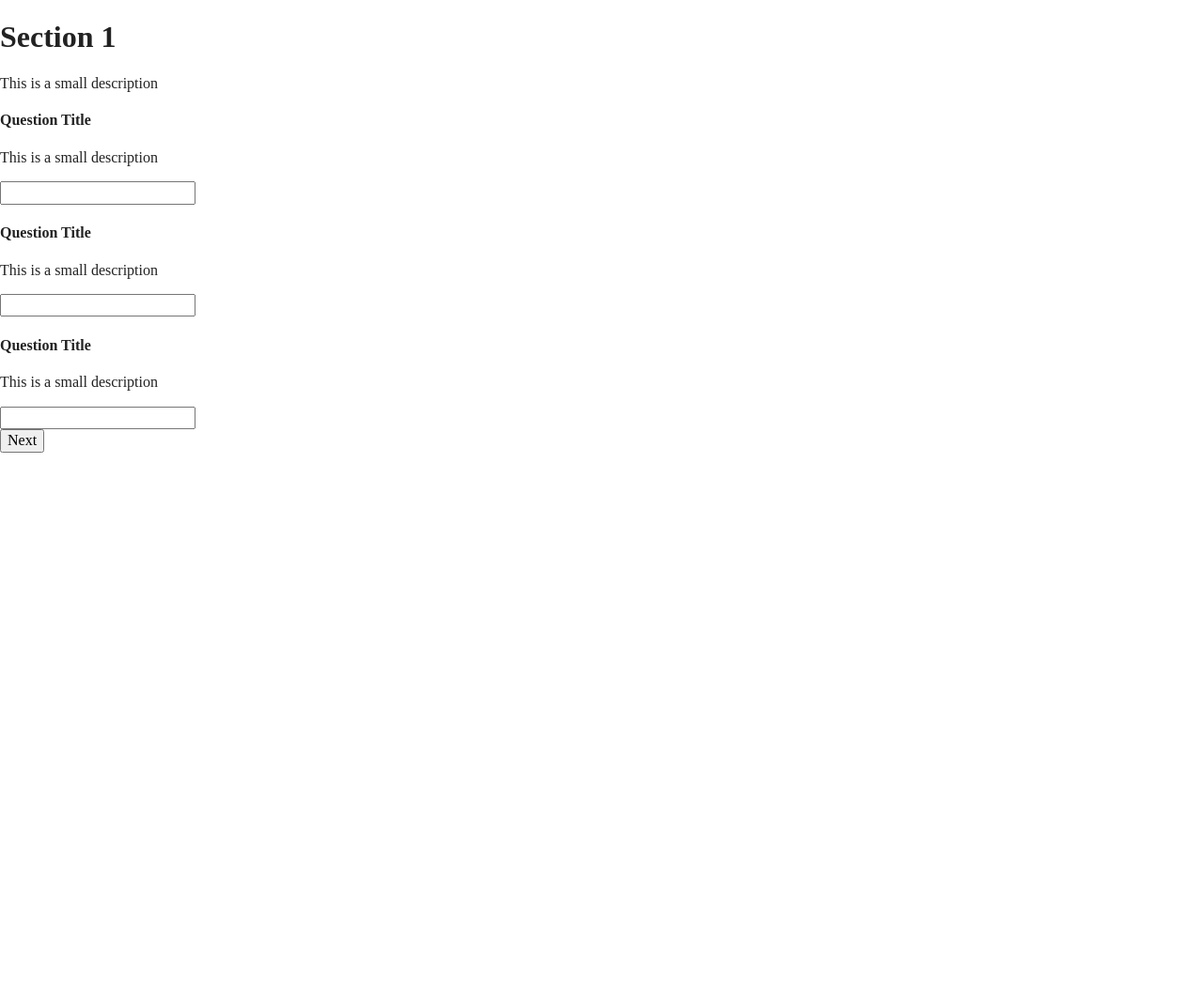
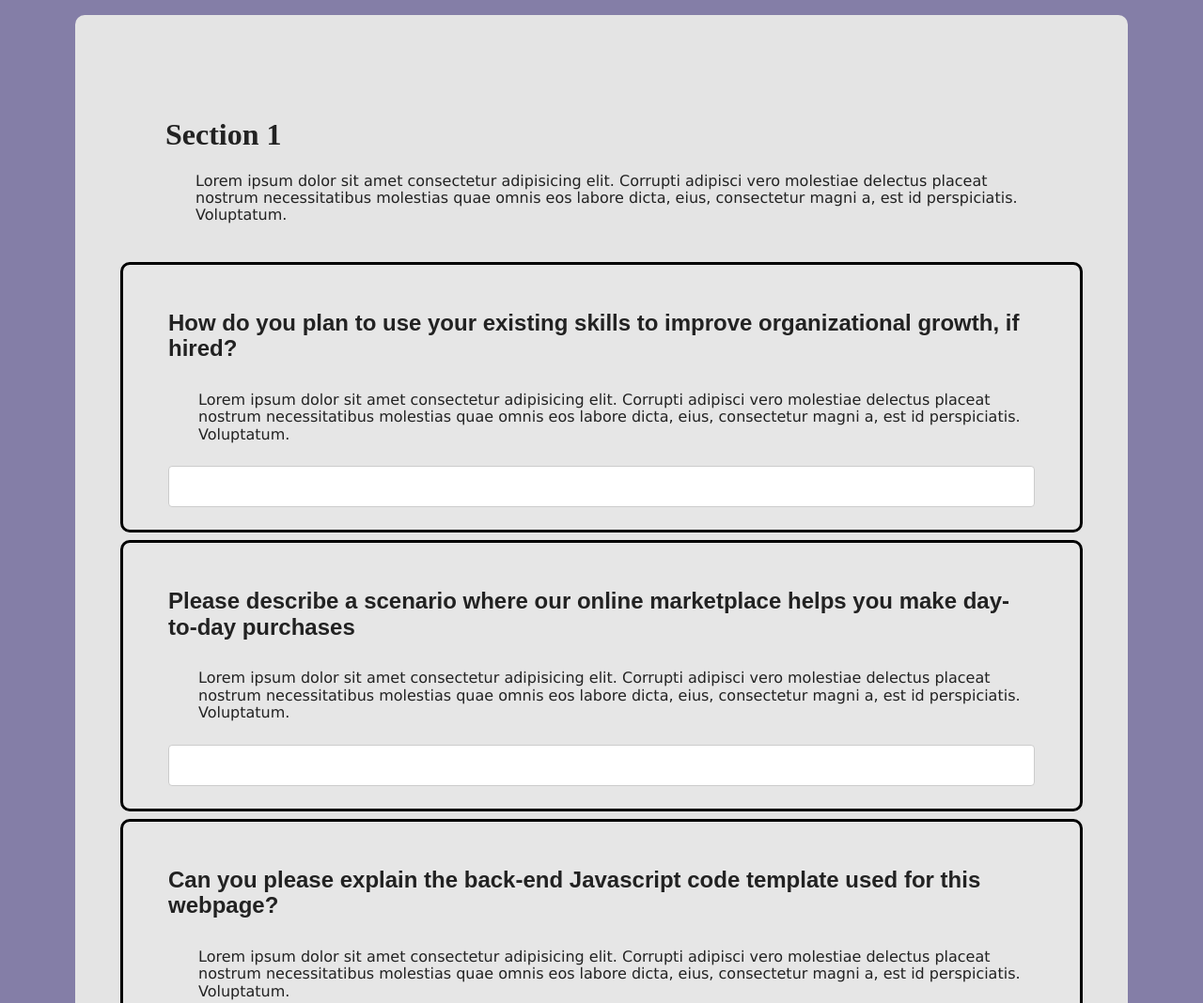
Before and after one commit to Mauville/QuickForms, a website built with Parcel: page index.html in a window 1280 px wide. Shown: the top 1068 px of the page at 94% size. Before the commit the page ends 800 px from the top, so only its background shows below. Built offline with nearby package versions, Linux system fonts and the light colour scheme.

Commit message:
css y modificaciones a los titulos

```diff
--- a/css/forms.css
+++ b/css/forms.css
@@ -4,3 +4,98 @@
 .current-section{
   display: block;
 }
+
+header{
+    border-radius: 10px;
+    margin-top: 0.5em;
+    margin-bottom: 0.5em;
+    padding: 1em 3em;
+}
+
+header h2{
+  font-family: Arial, Helvetica, sans-serif;
+  font-size: x-large;
+}
+
+header p{
+  font-family: Verdana, Geneva, Tahoma, sans-serif;
+  justify-content: left;
+  padding-left: 2em;
+}
+
+.question-box{
+  background-color: rgb(230, 230, 230);
+    border-color: black;
+    border-style: solid;
+    border-radius: 10px;
+    margin-top: 0.5em;
+    margin-bottom: 0.5em;
+    padding: 1em 3em;
+}
+
+.question-box:hover{
+  background-color: white;
+    border-color: black;
+    border-style: solid;
+    border-radius: 10px;
+    margin-top: 0.5em;
+    margin-bottom: 0.5em;
+    padding: 1em 3em;
+}
+
+.question-box h4{
+  font-size: x-large;
+  font-family: Arial, Helvetica, sans-serif;
+}
+
+.question-box p{
+  font-family: Verdana, Geneva, Tahoma, sans-serif;
+  justify-content: left;
+  padding-left: 2em;
+}
+
+.summary-question-box{
+  background-color: rgb(255, 255, 255);
+    border-color: black;
+    border-style: solid;
+    border-radius: 10px;
+    margin-top: 0.5em;
+    margin-bottom: 0.5em;
+    padding: 1em 3em;
+}
+
+.summary-question-title{
+  font-family: Arial, Helvetica, sans-serif;
+}
+
+.summary-question-answer{
+  font-family: Verdana, Geneva, Tahoma, sans-serif;
+  justify-content: left;
+  padding-left: 2em;
+}
+
+input[type=button], input[type=submit], input[type=reset] {
+  font-family: Verdana, Geneva, Tahoma, sans-serif;
+  background-color: #3537aa;
+  border: none;
+  color: white;
+  padding: 16px 32px;
+  text-decoration: none;
+  margin: 4px 2px;
+  cursor: pointer;
+}
+
+input[type=button]:hover {
+  background-color: #23246e;
+}
+
+input[type=text], select {
+  font-family: Verdana, Geneva, Tahoma, sans-serif;
+  width: 100%;
+  padding: 12px 20px;
+  margin: 8px 0;
+  display: inline-block;
+  border: 1px solid #ccc;
+  border-radius: 4px;
+  box-sizing: border-box;
+}
--- a/css/main.css
+++ b/css/main.css
@@ -15,6 +15,19 @@ html {
   color: #222;
   font-size: 1em;
   line-height: 1.4;
+}
+
+body {
+  background-color: #847ea7;
+}
+
+#root {
+  display: block;
+  background-color: rgb(228, 228, 228);
+  width: 80%;
+  margin: 1em auto ;
+  border-radius: 10px;
+  padding: 4em 3em 0.5em 3em;
 }
 
 /*
--- a/index.html
+++ b/index.html
@@ -27,25 +27,26 @@
 
 <body>
 
+<div id="root">
 <form>
   <section class="section current-section">
     <header>
       <h1>Section 1</h1>
-      <p class="section-description">This is a small description</p>
+      <p class="section-description">Lorem ipsum dolor sit amet consectetur adipisicing elit. Corrupti adipisci vero molestiae delectus placeat nostrum necessitatibus molestias quae omnis eos labore dicta, eius, consectetur magni a, est id perspiciatis. Voluptatum.</p>
     </header>
     <div class="question-box">
-      <h4 class="question-title">Question Title</h4>
-      <p class="question-description">This is a small description</p>
+      <h4 class="question-title">How do you plan to use your existing skills to improve organizational growth, if hired?</h4>
+      <p class="question-description">Lorem ipsum dolor sit amet consectetur adipisicing elit. Corrupti adipisci vero molestiae delectus placeat nostrum necessitatibus molestias quae omnis eos labore dicta, eius, consectetur magni a, est id perspiciatis. Voluptatum.</p>
       <input type="text" class="field" name="q1"/>
     </div>
     <div class="question-box">
-      <h4 class="question-title">Question Title</h4>
-      <p class="question-description">This is a small description</p>
+      <h4 class="question-title">Please describe a scenario where our online marketplace helps you make day-to-day purchases</h4>
+      <p class="question-description">Lorem ipsum dolor sit amet consectetur adipisicing elit. Corrupti adipisci vero molestiae delectus placeat nostrum necessitatibus molestias quae omnis eos labore dicta, eius, consectetur magni a, est id perspiciatis. Voluptatum.</p>
       <input type="text" class="field" name="q1"/>
     </div>
     <div class="question-box">
-      <h4 class="question-title">Question Title</h4>
-      <p class="question-description">This is a small description</p>
+      <h4 class="question-title">Can you please explain the back-end Javascript code template used for this webpage?</h4>
+      <p class="question-description">Lorem ipsum dolor sit amet consectetur adipisicing elit. Corrupti adipisci vero molestiae delectus placeat nostrum necessitatibus molestias quae omnis eos labore dicta, eius, consectetur magni a, est id perspiciatis. Voluptatum.</p>
       <input type="text" class="field" name="q1"/>
     </div>
     <input type="button" class="next-section" value="Next">
@@ -53,25 +54,25 @@
   <section id="section" class="section">
     <header>
       <h1>Section 2</h1>
-      <p class="section-description">This is a small description</p>
+      <p class="section-description">Lorem ipsum dolor sit amet consectetur adipisicing elit. Corrupti adipisci vero molestiae delectus placeat nostrum necessitatibus molestias quae omnis eos labore dicta, eius, consectetur magni a, est id perspiciatis. Voluptatum.</p>
     </header>
     <div class="question-box">
-      <h4 class="question-title">Question Title</h4>
-      <p class="question-description">This is a small description</p>
+      <h4 class="question-title">What are your professional priorities at the moment?</h4>
+      <p class="question-description">Lorem ipsum dolor sit amet consectetur adipisicing elit. Corrupti adipisci vero molestiae delectus placeat nostrum necessitatibus molestias quae omnis eos labore dicta, eius, consectetur magni a, est id perspiciatis. Voluptatum.</p>
       <input type="text" class="field" name="q1"/>
     </div>
     <div class="question-box">
-      <h4 class="question-title">Question Title</h4>
-      <p class="question-description">This is a small description</p>
+      <h4 class="question-title">What domain of work motivates you?</h4>
+      <p class="question-description">Lorem ipsum dolor sit amet consectetur adipisicing elit. Corrupti adipisci vero molestiae delectus placeat nostrum necessitatibus molestias quae omnis eos labore dicta, eius, consectetur magni a, est id perspiciatis. Voluptatum.</p>
       <input type="text" class="field" name="q1"/>
     </div>
     <div class="question-box">
-      <h4 class="question-title">Question Title</h4>
-      <p class="question-description">This is a small description</p>
+      <h4 class="question-title">Tell us about your experience with our onboarding process</h4>
+      <p class="question-description">Lorem ipsum dolor sit amet consectetur adipisicing elit. Corrupti adipisci vero molestiae delectus placeat nostrum necessitatibus molestias quae omnis eos labore dicta, eius, consectetur magni a, est id perspiciatis. Voluptatum.</p>
       <input type="text" class="field" name="q1"/>
     </div>
-    <input type="button" class="previous-section" value="Back">
-    <input type="button" class="next-section" value="Next">
+    <input type="button" class="previous-section" value="Atras">
+    <input type="button" class="next-section" value="Siguiente">
   </section>
   <!--  <section></section>-->
   <!--  <section></section>-->
@@ -84,18 +85,18 @@
     <div id="results-box">
 
     </div>
-    <input type="button" class="previous-section" value="Back">
-    <input type="button" class="next-section" value="Send">
+    <input type="button" class="previous-section" value="Atras">
+    <input type="button" class="next-section" value="Siguiente">
   </section>
   <section id="thank-you" class="section">
     <div id="thank-you-box">
       <h1>Thank you</h1>
       <p class="section-description">Thank you note.</p>
     </div>
-    <input type="button" class="previous-section" value="DELETEMEINPROD">
+    <input type="reset" class="previous-section" value="DELETEMEINPROD">
   </section>
 </form>
-
+</div>
 <script>
 
   function updateResults() {
```
